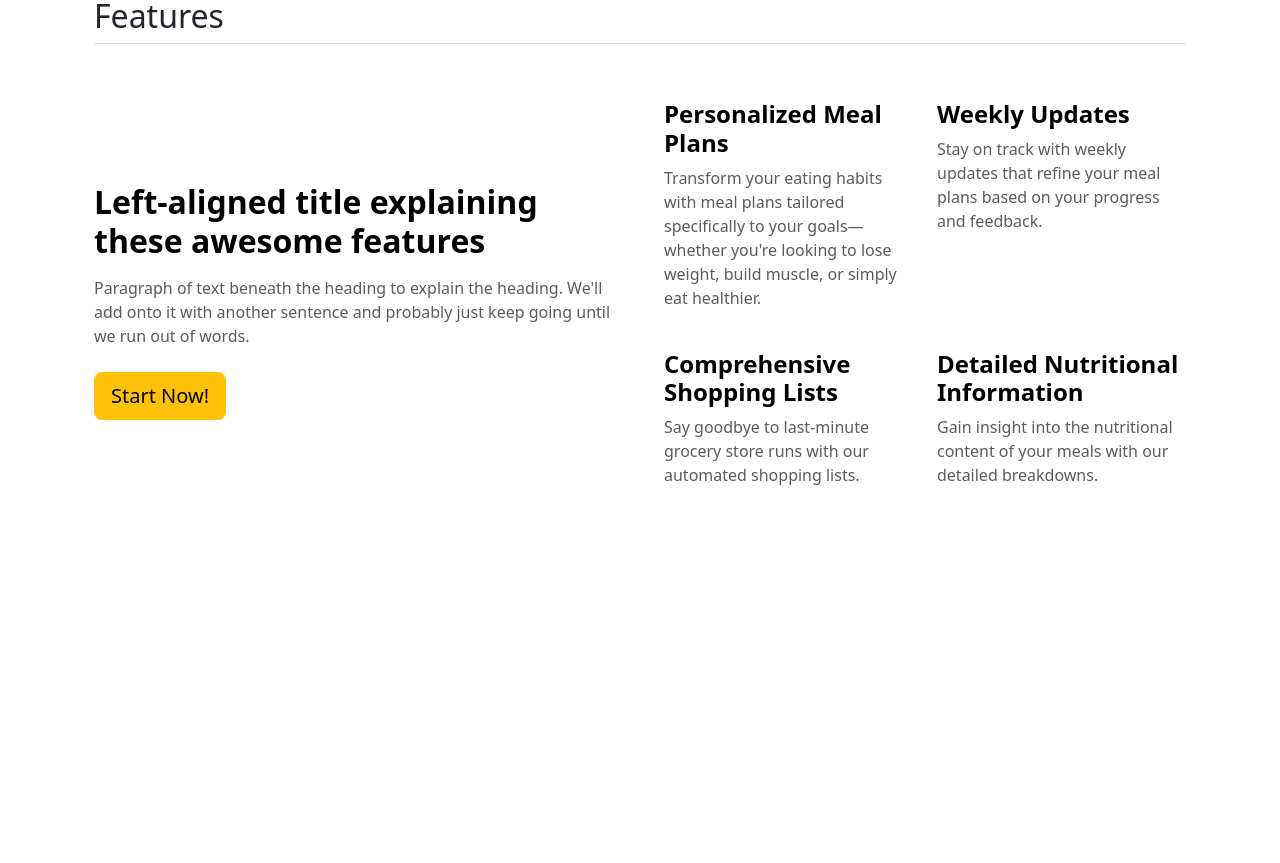
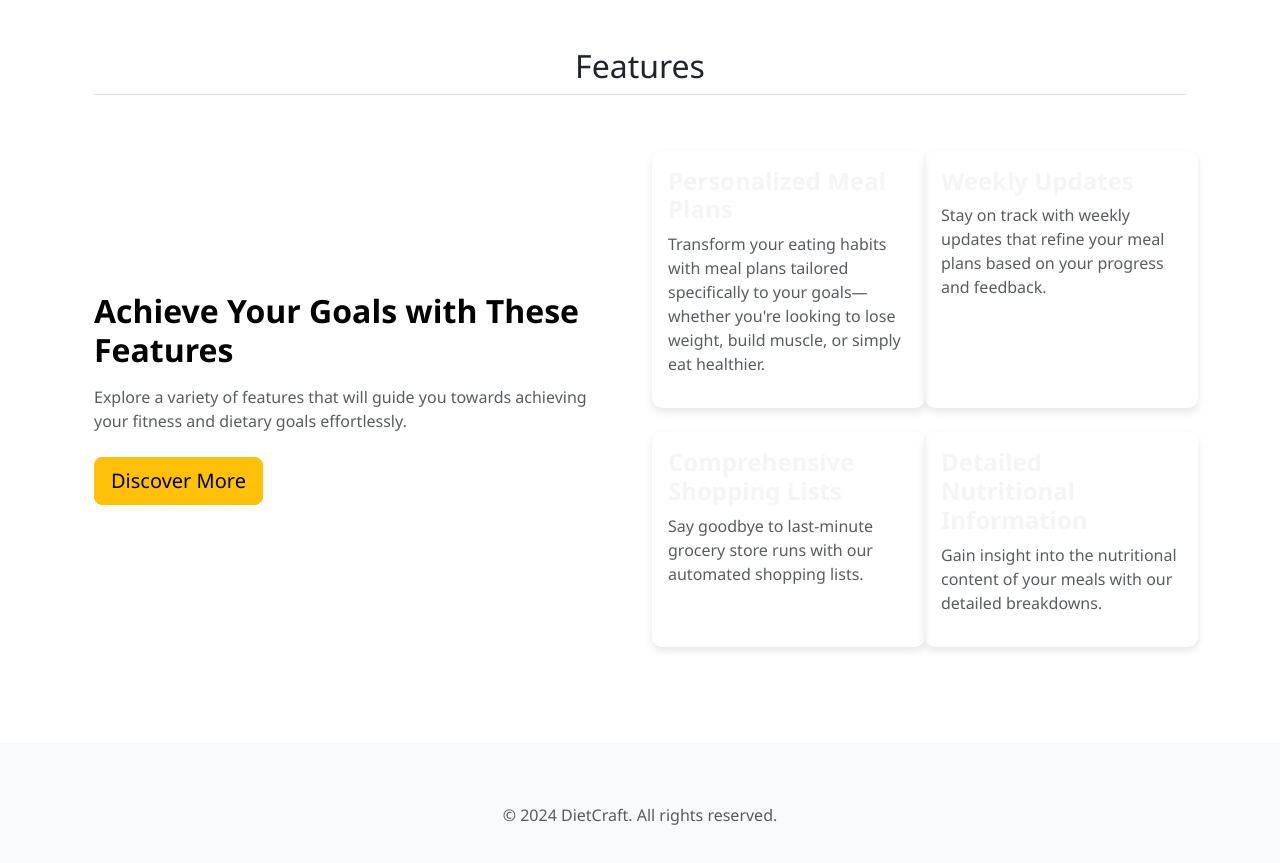
Before and after one commit to adric2001/DietCraft, a Flask app: page / in a window 1280 px wide. Shown: the part 474-1337 px from the top of the page. Before the commit the page ends 959 px from the top, so only its background shows below. Run offline with Flask 3, Linux system fonts and the light colour scheme.

Commit message:
Made some changes to styling

```diff
--- a/app.py
+++ b/app.py
@@ -1,10 +1,19 @@
-from flask import Flask, render_template, request, jsonify
+from flask import Flask, render_template, request
+from dotenv import load_dotenv
 import os
-from dietcraft import generate_weekly_diet_plan, generate_calorie_requirements, generate_protein_requirements
-import openai
+from modules.dietcraft import DietCraft
 
+# Load environment variables from .env file
+load_dotenv()
+
+# Initialize the Flask app
 app = Flask(__name__)
 
+# Retrieve the API key from .env
+api_key = os.getenv('API_KEY')
+
+# Create an instance of DietCraft with the API key
+dietcraft = DietCraft(api_key)
 
 @app.route('/')
 def index():
@@ -27,12 +36,14 @@ def calculate():
     time_frame = int(request.form['time_frame'])
     goal = request.form['goal']
 
-    # Calculate calories and protein requirements
-    calories = generate_calorie_requirements(age, gender, height_feet, height_inches, current_weight, desired_weight, time_frame, activity_level)
-    protein = generate_protein_requirements(goal, current_weight)
+    print(age, gender, height_feet, height_inches, desired_weight, current_weight, activity_level, time_frame, goal)
 
-    # Generate diet plan
-    weekly_diet_plan_df = generate_weekly_diet_plan(calories, protein)
+    # Calculate calories and protein requirements using the DietCraft instance
+    calories = dietcraft.generate_calorie_requirements(age, gender, height_feet, height_inches, current_weight, desired_weight, time_frame, activity_level)
+    protein = dietcraft.generate_protein_requirements(goal, current_weight)
+
+    # Generate diet plan using the DietCraft instance
+    weekly_diet_plan_df = dietcraft.generate_weekly_diet_plan(calories, protein)
 
     return render_template('result.html', calories=calories, protein=protein, diet_plan=weekly_diet_plan_df.to_html())
 
--- a/static/css/styles.css
+++ b/static/css/styles.css
@@ -1,12 +1,82 @@
 body {
-    background: rgb(84,133,72);
-background: linear-gradient(180deg, rgba(84,133,72,1) 0%, rgba(130,130,130,1) 100%);
-}
-
-.btn-warning {
-    background-color: #FFB74D;
-}
-
-.text {
+    font-family: 'Segoe UI', Tahoma, Geneva, Verdana, sans-serif;
+  }
+  .header {
+    background-color: #f8f9fa;
+    box-shadow: 0px 4px 8px rgba(0,0,0,0.1);
+  }
+  .header h1 {
+    font-weight: bold;
     color: #F5F5F5;
-}
+    font-size: 1.75rem;
+  }
+  .header .nav-link {
+    font-size: 1rem;
+    font-weight: 500;
+    color: #6c757d;
+  }
+  .header .nav-link:hover {
+    color: #F5F5F5;
+  }
+  .header .btn-warning {
+    background-color: #F5F5F5;
+    border-color: #F5F5F5;
+  }
+  .header .btn-warning:hover {
+    background-color: #F5F5F5;
+  }
+ /* Hero section with background image and overlay */
+ .hero-section {
+    position: relative;
+    color: #6c757d;
+    padding: 100px 0;
+    background-image: url('../images/bowl.png'); /* Example background image */
+    background-size: cover;
+    background-position: center;
+  }
+  .hero-section::before {
+    content: '';
+    position: absolute;
+    top: 0;
+    right: 0;
+    bottom: 0;
+    left: 0;
+    background-color: rgba(0, 0, 0, 0.5); /* Dark overlay with 50% opacity */
+    z-index: 1;
+  }
+  .hero-section .container {
+    position: relative;
+    z-index: 2; /* Ensure content is above the overlay */
+  }
+  .hero-section h1 {
+    font-size: 3.5rem;
+    font-weight: bold;
+    text-shadow: 2px 2px 5px rgba(0, 0, 0, 0.4);
+  }
+  .hero-section .lead {
+    font-size: 1.25rem;
+    text-shadow: 1px 1px 3px rgba(0, 0, 0, 0.3);
+  }
+  .features-section .feature-card {
+    box-shadow: 0px 4px 8px rgba(0, 0, 0, 0.1);
+    border-radius: 10px;
+    transition: transform 0.3s;
+  }
+  .features-section .feature-card:hover {
+    transform: translateY(-10px);
+  }
+  .feature-card h4 {
+    color: #F5F5F5;
+  }
+  footer {
+    background-color: #f8f9fa;
+    padding: 20px 0;
+  }
+  footer .social-icon {
+    font-size: 1.5rem;
+    color: #6c757d;
+    transition: color 0.3s;
+  }
+  footer .social-icon:hover {
+    color: #F5F5F5;
+  }
--- a/templates/index.html
+++ b/templates/index.html
@@ -5,69 +5,69 @@
   <meta name="viewport" content="width=device-width, initial-scale=1.0">
   <title>DietCraft</title>
   <link href="https://cdn.jsdelivr.net/npm/bootstrap@5.3.3/dist/css/bootstrap.min.css" rel="stylesheet" integrity="sha384-QWTKZyjpPEjISv5WaRU9OFeRpok6YctnYmDr5pNlyT2bRjXh0JMhjY6hW+ALEwIH" crossorigin="anonymous">
-  <link rel="stylesheet" href="{{ url_for('static', filename='styles.css') }}">
+  <link rel="stylesheet" href="{{ url_for('static', filename='css/styles.css') }}">
 </head>
 <body>
 
-  <div class="container">
-    <header class="d-flex flex-wrap align-items-center justify-content-between py-3 mb-4 border-bottom">
+  <div class="container header">
+    <header class="d-flex flex-wrap align-items-center justify-content-between py-3 mb-4">
       <div class="d-flex align-items-center col-md-6">
         <a href="/" class="d-inline-flex link-body-emphasis text-decoration-none">
           <h1 class="text mb-0">DIETCRAFT</h1>
         </a>
         <ul class="nav mb-0 ms-3">
-          <li><a href="#" class="text nav-link px-2">Home</a></li>
-          <li><a href="#" class="text nav-link px-2">Features</a></li>
-          <li><a href="#" class="text nav-link px-2">Pricing</a></li>
-          <li><a href="#" class="text nav-link px-2">FAQs</a></li>
-          <li><a href="#" class="text nav-link px-2">About</a></li>
+          <li><a href="#" class="nav-link px-2">Home</a></li>
+          <li><a href="#" class="nav-link px-2">Features</a></li>
+          <li><a href="#" class="nav-link px-2">Pricing</a></li>
+          <li><a href="#" class="nav-link px-2">FAQs</a></li>
+          <li><a href="#" class="nav-link px-2">About</a></li>
         </ul>
       </div>
 
       <div class="col-md-3 text-end">
-        <button type="button" class="text btn btn-warning me-2">Get Started</button>
-        <button type="button" class="text btn btn-warning">Learn More</button>
+        <button type="button" class="btn btn-warning me-2">Get Started</button>
+        <button type="button" class="btn btn-outline-warning">Learn More</button>
       </div>
     </header>
   </div>
 
-  <div class="px-4 py-5 my-5 text-center">
-    <h1 class="display-5 fw-bold text-body-emphasis">Get your Personalized Plan in Minutes!</h1>
-    <div class="col-lg-6 mx-auto">
+  <div class="hero-section text-center">
+    <div class="container">
+      <h1 class="display-5 fw-bold">Get your Personalized Plan in Minutes!</h1>
       <p class="lead mb-4">DietCraft is a personalized weight management app designed to help users achieve their health and fitness goals.</p>
+      <a href="#" class="btn btn-warning btn-lg">Start Now!</a>
     </div>
   </div>
 
-
-  <div class="container px-4 py-5">
-    <h2 class="pb-2 border-bottom">Features</h2>
+  <div class="container px-4 py-5 features-section">
+    <h2 class="pb-2 border-bottom text-center">Features</h2>
 
     <div class="row row-cols-1 row-cols-md-2 align-items-md-center g-5 py-5">
       <div class="col d-flex flex-column align-items-start gap-2">
-        <h2 class="fw-bold text-body-emphasis">Left-aligned title explaining these awesome features</h2>
-        <p class="text-body-secondary">Paragraph of text beneath the heading to explain the heading. We'll add onto it with another sentence and probably just keep going until we run out of words.</p>
-        <a href="#" class="btn btn-warning btn-lg">Start Now!</a>
+        <h2 class="fw-bold text-body-emphasis">Achieve Your Goals with These Features</h2>
+        <p class="text-body-secondary">Explore a variety of features that will guide you towards achieving your fitness and dietary goals effortlessly.</p>
+        <a href="#" class="btn btn-warning btn-lg">Discover More</a>
       </div>
 
       <div class="col">
         <div class="row row-cols-1 row-cols-sm-2 g-4">
-          <div class="col d-flex flex-column gap-2">
-            <h4 class="fw-semibold mb-0 text-body-emphasis">Personalized Meal Plans</h4>
+          <div class="col d-flex flex-column gap-2 feature-card p-3">
+            <h4 class="fw-semibold mb-0">Personalized Meal Plans</h4>
             <p class="text-body-secondary">Transform your eating habits with meal plans tailored specifically to your goals—whether you're looking to lose weight, build muscle, or simply eat healthier.</p>
           </div>
 
-          <div class="col d-flex flex-column gap-2">
-            <h4 class="fw-semibold mb-0 text-body-emphasis">Weekly Updates</h4>
+          <div class="col d-flex flex-column gap-2 feature-card p-3">
+            <h4 class="fw-semibold mb-0">Weekly Updates</h4>
             <p class="text-body-secondary">Stay on track with weekly updates that refine your meal plans based on your progress and feedback.</p>
           </div>
 
-          <div class="col d-flex flex-column gap-2">
-            <h4 class="fw-semibold mb-0 text-body-emphasis">Comprehensive Shopping Lists</h4>
-            <p class="text-body-secondary">Say goodbye to last-minute grocery store runs with our automated shopping lists. </p>
+          <div class="col d-flex flex-column gap-2 feature-card p-3">
+            <h4 class="fw-semibold mb-0">Comprehensive Shopping Lists</h4>
+            <p class="text-body-secondary">Say goodbye to last-minute grocery store runs with our automated shopping lists.</p>
           </div>
 
-          <div class="col d-flex flex-column gap-2">
-            <h4 class="fw-semibold mb-0 text-body-emphasis">Detailed Nutritional Information</h4>
+          <div class="col d-flex flex-column gap-2 feature-card p-3">
+            <h4 class="fw-semibold mb-0">Detailed Nutritional Information</h4>
             <p class="text-body-secondary">Gain insight into the nutritional content of your meals with our detailed breakdowns.</p>
           </div>
         </div>
@@ -75,15 +75,18 @@
     </div>
   </div>
 
-      <ul class="nav col-md-4 justify-content-end list-unstyled d-flex">
-        <li class="ms-3"><a class="text-body-secondary" href="#"><svg class="bi" width="24" height="24"><use xlink:href="#twitter"></use></svg></a></li>
-        <li class="ms-3"><a class="text-body-secondary" href="#"><svg class="bi" width="24" height="24"><use xlink:href="#instagram"></use></svg></a></li>
-        <li class="ms-3"><a class="text-body-secondary" href="#"><svg class="bi" width="24" height="24"><use xlink:href="#facebook"></use></svg></a></li>
+  <footer class="text-center">
+    <div class="container">
+      <ul class="list-inline">
+        <li class="list-inline-item"><a class="social-icon" href="#"><i class="bi bi-twitter"></i></a></li>
+        <li class="list-inline-item"><a class="social-icon" href="#"><i class="bi bi-instagram"></i></a></li>
+        <li class="list-inline-item"><a class="social-icon" href="#"><i class="bi bi-facebook"></i></a></li>
       </ul>
-    </footer>
-  </div>
+      <p class="text-body-secondary">© 2024 DietCraft. All rights reserved.</p>
+    </div>
+  </footer>
 
-
-<script src="https://cdn.jsdelivr.net/npm/bootstrap@5.3.3/dist/js/bootstrap.bundle.min.js" integrity="sha384-YvpcrYf0tY3lHB60NNkmXc5s9fDVZLESaAA55NDzOxhy9GkcIdslK1eN7N6jIeHz" crossorigin="anonymous"></script>
+  <!-- Bootstrap JS Bundle with Popper -->
+  <script src="https://cdn.jsdelivr.net/npm/bootstrap@5.3.3/dist/js/bootstrap.bundle.min.js" integrity="sha384-YvpcrYf0tY3lHB60NNkmXc5s9fDVZLESaAA55NDzOxhy9GkcIdslK1eN7N6jIeHz" crossorigin="anonymous"></script>
 </body>
 </html>
```
Also changed, not shown: static/img/bow2.png (deleted), static/img/bowl.png (deleted).
